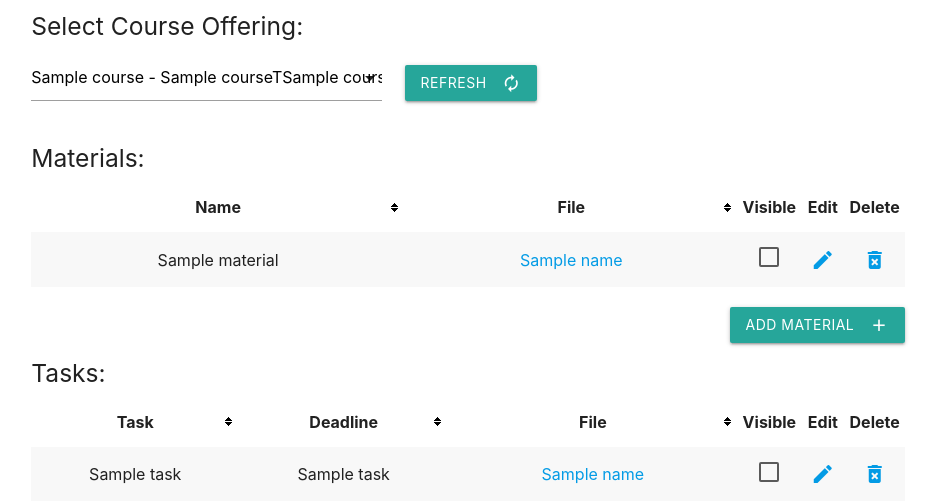
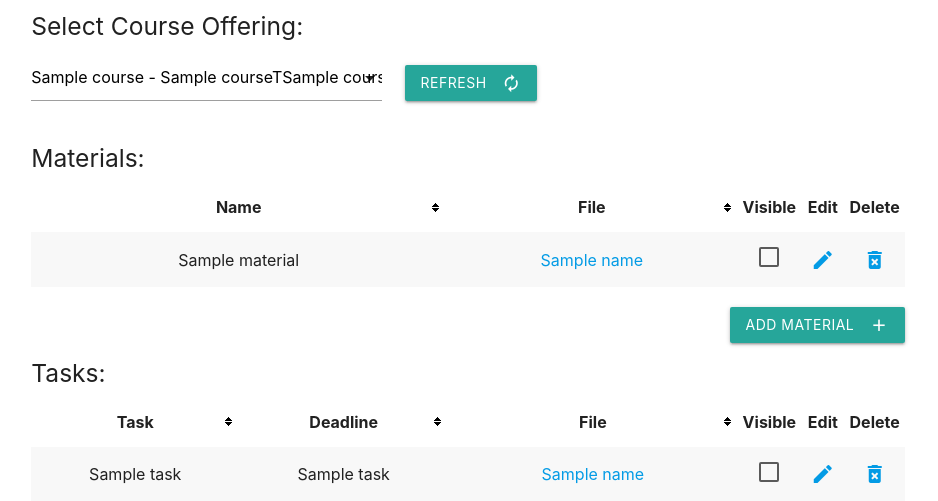
Before and after one commit to c-paras/ThesisManagementSystem, a Flask app: template templates/manage_courses.html in a window 1280 px wide. Shown: the part 151-652 px from the top of the page, without its empty margins (172-1110 px from the left). Run offline with Flask 2, Linux system fonts and the light colour scheme; the template is opened without the code that fills it: most values are stand-ins (such as "Sample title", 1, 10 or a date in 2020); some libraries are stand-ins or nearby versions.

Commit message:
updated column width

```diff
--- a/templates/manage_courses.html
+++ b/templates/manage_courses.html
@@ -39,8 +39,8 @@
       {% if materials|length %}
         <table class="striped centered responsive-table js-sort-table" style="margin-bottom: 20px;">
           <colgroup>
-            <col span="1" style="width: 45%;">
-            <col span="1" style="width: 40%;">
+            <col span="1" style="width: 50%;">
+            <col span="1" style="width: 35%;">
             <col span="1" style="width: 5%;">
             <col span="1" style="width: 5%;">
             <col span="1" style="width: 5%;">
```
